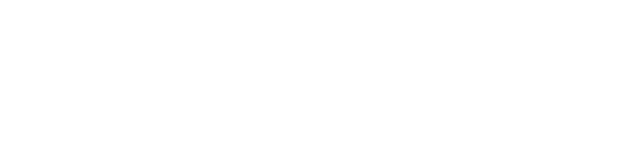
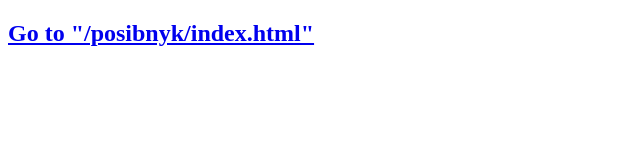
Before and after one commit to OwnMind-ai/ownmind-ai.github.io, a plain HTML site: page index.html in a window 1280 px wide. Shown: the whole page, without its empty margins (0-640 px from the left). Drawn offline with Linux system fonts and the light colour scheme.

Commit message:
Update index.html

```diff
--- a/index.html
+++ b/index.html
@@ -1,9 +1,9 @@
 <!DOCTYPE html>
 <html>
 <head>
-	<title>esdfc</title>
+	<title>index</title>
 </head>
 <body>
-
+	<a href="posibnyk/index.html"><h2>Go to "/posibnyk/index.html"</h2></a>
 </body>
 </html>
```
